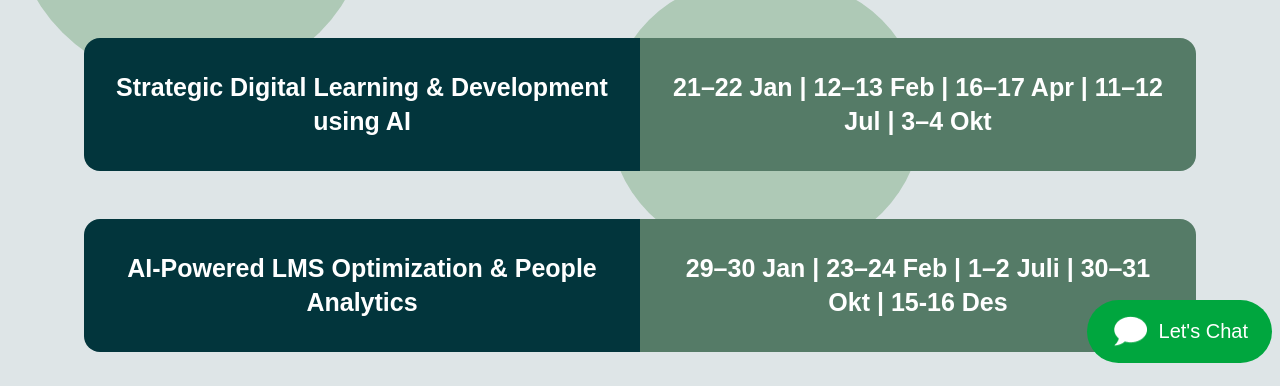
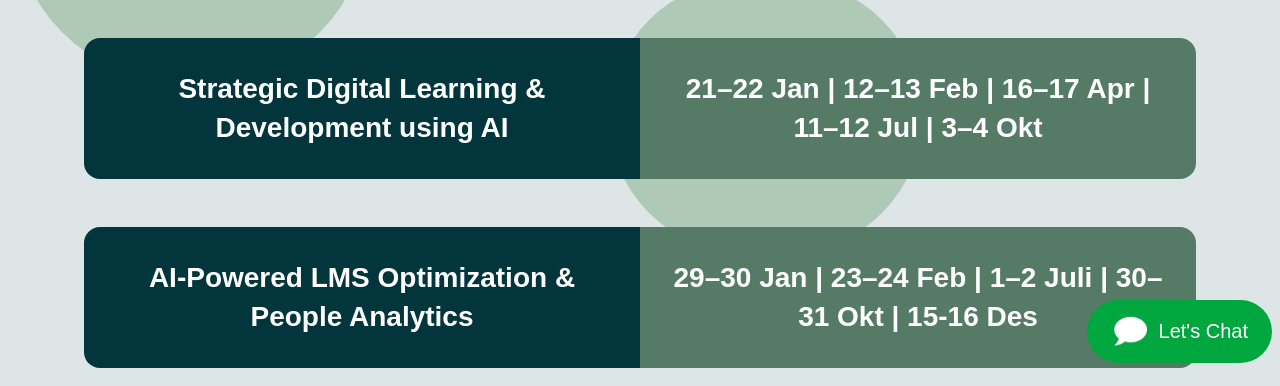
Before and after one commit to DioPrasetyo04/ProjectMKnows, a Next.js app: page /new-training in a window 1280 px wide. Shown: the part 401-787 px from the top of the page. Built offline with nearby package versions, Linux system fonts and the light colour scheme; no server answers.

Commit message:
mengupdate halaman new-traingin

```diff
--- a/src/app/new-training/page.tsx
+++ b/src/app/new-training/page.tsx
@@ -192,14 +192,14 @@ export default function NewTraining() {
               <div className="flex flex-col md:flex-row justify-between items-stretch">
                 {/* Title */}
                 <div className="flex-1 bg-[#02353C] text-white p-6 md:p-8 flex items-center justify-center rounded-t-2xl md:rounded-l-2xl md:rounded-tr-none">
-                  <h2 className="text-xl md:text-[25px] font-montserrat font-semibold text-center leading-snug">
+                  <h2 className="text-xl md:text-[28px] font-montserrat font-semibold text-center leading-snug">
                     {item.title}
                   </h2>
                 </div>
 
                 {/* Dates */}
                 <div className="flex-1 bg-[#557B67] text-white p-6 md:p-8 flex items-center justify-center rounded-b-2xl md:rounded-r-2xl md:rounded-bl-none">
-                  <p className="text-lg md:text-[25px] font-montserrat font-semibold text-center leading-snug">
+                  <p className="text-lg md:text-[28px] font-montserrat font-semibold text-center leading-snug">
                     {item.dates}
                   </p>
                 </div>
```
